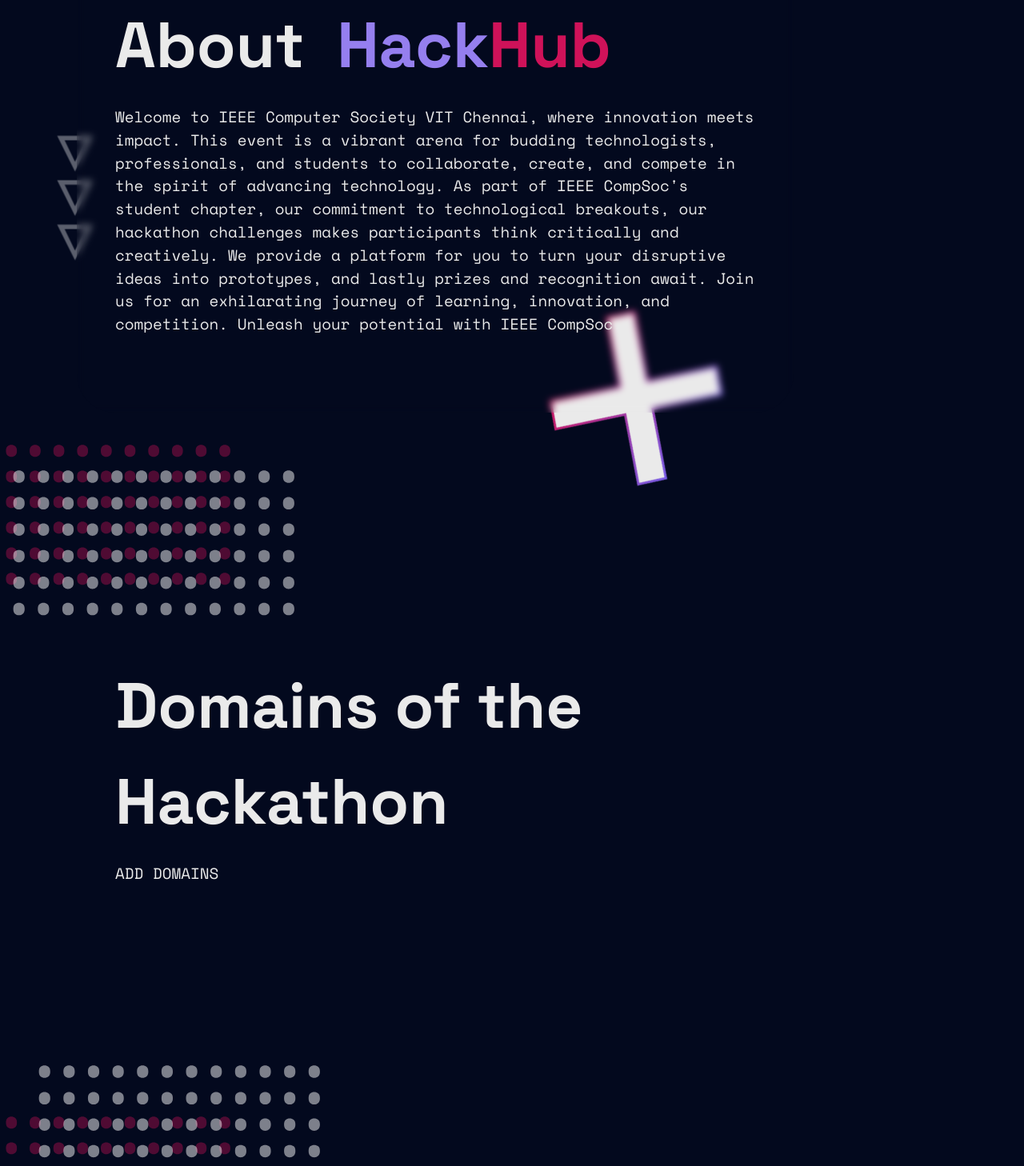
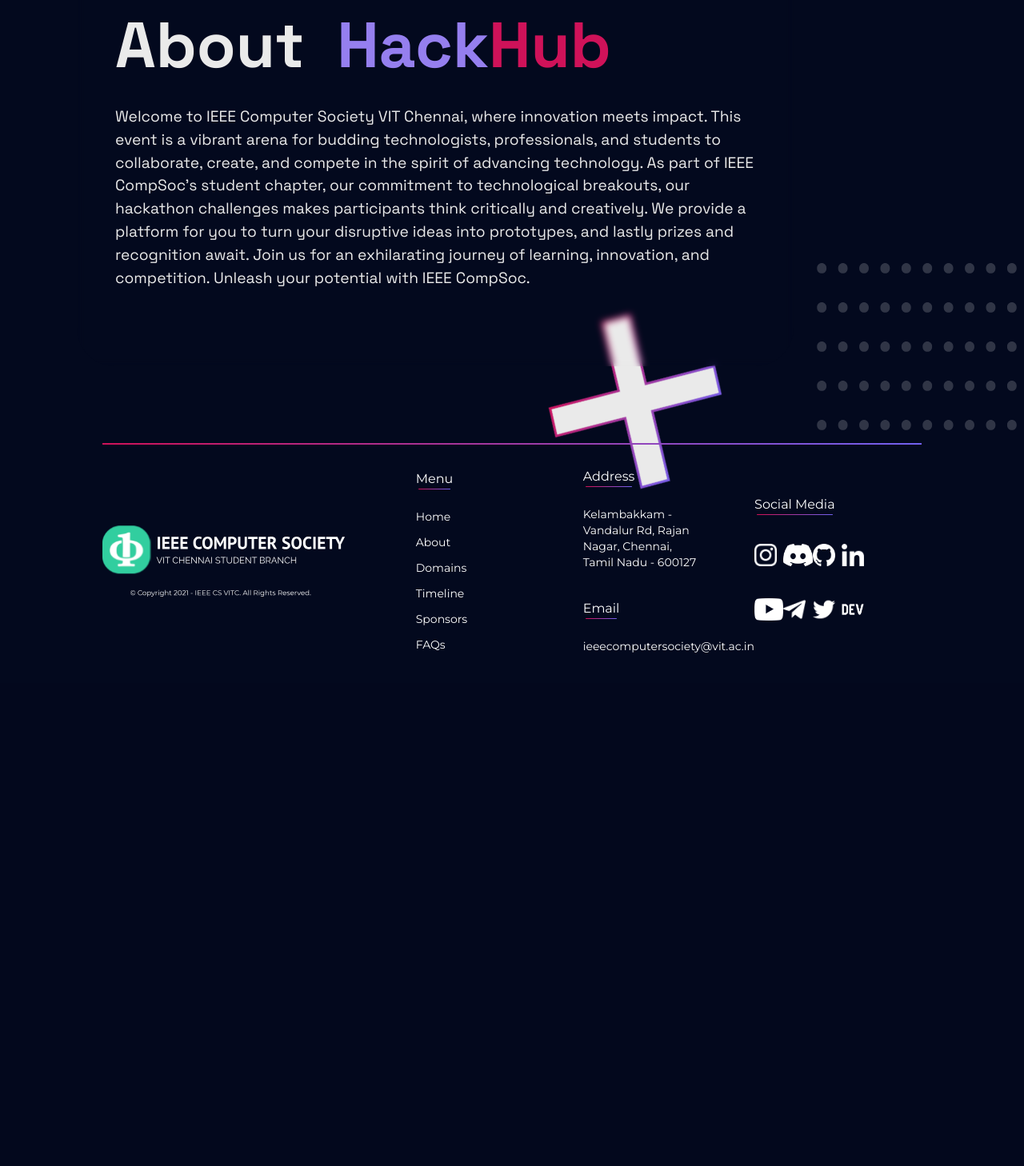
Before and after one commit to sam-shervin/hackhub-24-testdeploy, a Next.js app: page / in a window 1280 px wide. Shown: the part 1020-2478 px from the top of the page at 80% size. After the commit the page ends 1874 px from the top, so only its background shows below. Built offline with nearby package versions, Linux system fonts and the light colour scheme.

Commit message:
things that can be shown in website for now

```diff
--- a/package.json
+++ b/package.json
@@ -18,7 +18,8 @@
     "react": "^18",
     "react-dom": "^18",
     "react-router-dom": "^6.22.3",
-    "rn-glitch-effect": "^1.1.0"
+    "rn-glitch-effect": "^1.1.0",
+    "sharp": "^0.33.3"
   },
   "devDependencies": {
     "@types/node": "^20",
--- a/src/components/pages/FAQ.tsx
+++ b/src/components/pages/FAQ.tsx
@@ -69,7 +69,7 @@
 								key={index}
 							>
 								<section
-									className="text-[2rem] font-normal flex justify-between"
+									className="text-[2.1rem] font-normal flex justify-between"
 									onClick={() => toggleTopic(index)}
 								>
 									<section>{faq.topic}</section>
--- a/src/components/pages/about.tsx
+++ b/src/components/pages/about.tsx
@@ -23,7 +23,7 @@
 				</section>
 
 				<section
-					className={`text-[1.2rem] font-normal self-start ${spaceMono.className}`}
+					className={`text-[1.2rem] font-normal self-start ${spaceGrotesk.className}`}
 				>
 					Welcome to IEEE Computer Society VIT Chennai, where innovation meets
 					impact. This event is a vibrant arena for budding technologists,
--- a/src/pages/index.tsx
+++ b/src/pages/index.tsx
@@ -403,10 +403,6 @@
 				></motion.img>
 
 				<About />
-				<Domain />
-				<Timeline />
-				<Sponsors />
-				<FAQ />
 			</motion.section>
 		</>
 	);
```
